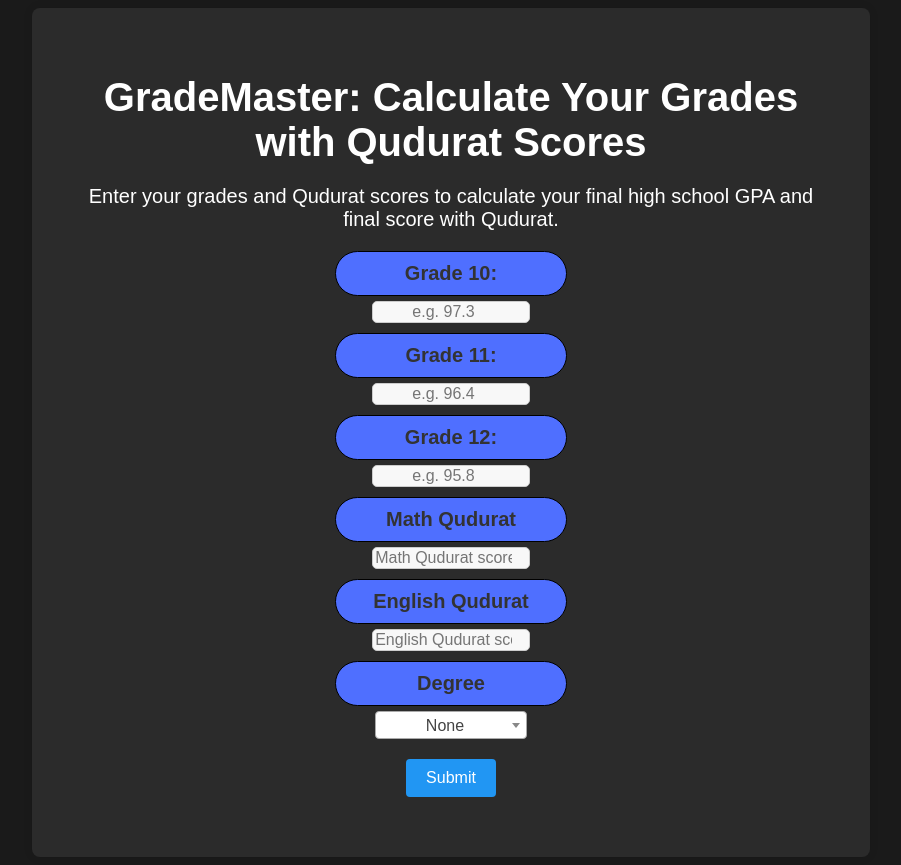
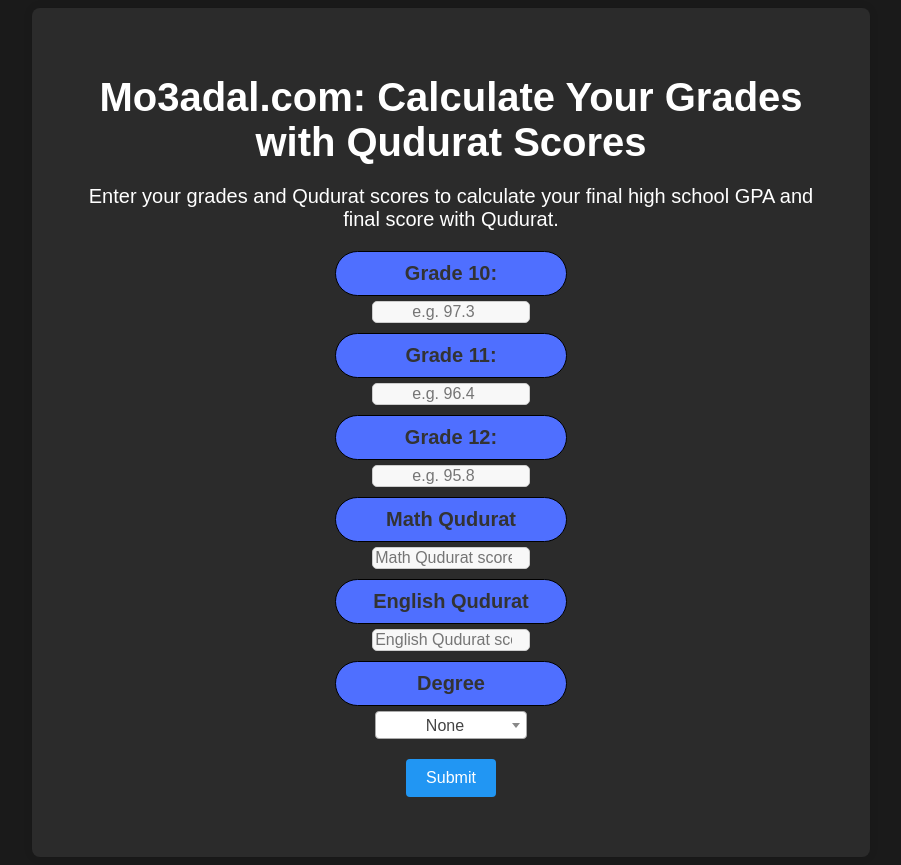
Before and after one commit to Nauseouswave/GPA-Calculator, a Flask app: page /public_tool in a window 1280 px wide. Shown: the whole page, without its empty margins (189-1090 px from the left). Run offline with Flask 3, Linux system fonts and the light colour scheme.

Commit message:
Name Update

```diff
--- a/templates/error.html
+++ b/templates/error.html
@@ -2,6 +2,7 @@
 <html>
 
 <head>
+    <title>Mo3adal.com: Input Error</title>
     <meta name="viewport" content="width=device-width, initial-scale=1">
     <script async src="https://pagead2.googlesyndication.com/pagead/js/adsbygoogle.js?client=ca-pub-1197243616981062"
         crossorigin="anonymous"></script>
--- a/templates/index.html
+++ b/templates/index.html
@@ -12,7 +12,7 @@
 
 <body>
     <div class="boxed">
-    <h1>Welcome to GradeMaster</h1>
+        <h1>Welcome to Mo3adal.com</h1>
         <p>Calculate your final high school scores and final score with Qudurat.</p>
         <div class="navigation">
             <a href="{{ url_for('public_tool') }}">Public School</a>
--- a/templates/private_tool.html
+++ b/templates/private_tool.html
@@ -5,7 +5,7 @@
     <meta name="viewport" content="width=device-width, initial-scale=1">
     <link rel="stylesheet" href="static/mobile-style.css">
     <link rel="icon" type="image/x-icon" href="{{ url_for('static', filename='favicon.ico') }}">
-    <title>GradeMaster: U.S. School</title>
+    <title>Mo3adal.com: U.S. School</title>
     <script async src="https://pagead2.googlesyndication.com/pagead/js/adsbygoogle.js?client=ca-pub-1197243616981062"
         crossorigin="anonymous"></script>
     <link href="https://cdnjs.cloudflare.com/ajax/libs/select2/4.0.13/css/select2.min.css" rel="stylesheet" />
@@ -16,7 +16,7 @@
 
 <body>
     <div class="boxed">
-        <h1>GradeMaster: Calculate Your Grades with Qudurat Scores</h1>
+        <h1>Mo3adal.com: Calculate Your Grades with Qudurat Scores</h1>
         <p>Enter your grades and Qudurat scores to calculate your final high school GPA and final score with Qudurat.
         </p>
         <form method="POST" action="{{ url_for('private_tool') }}">
--- a/templates/public_tool.html
+++ b/templates/public_tool.html
@@ -5,7 +5,7 @@
     <meta name="viewport" content="width=device-width, initial-scale=1">
     <link rel="stylesheet" href="static/mobile-style.css">
     <link rel="icon" type="image/x-icon" href="{{ url_for('static', filename='favicon.ico') }}">
-    <title>GradeMaster: Public School</title>
+    <title>Mo3adal.com: Public School</title>
     <script async src="https://pagead2.googlesyndication.com/pagead/js/adsbygoogle.js?client=ca-pub-1197243616981062"
         crossorigin="anonymous"></script>
     <link href="https://cdnjs.cloudflare.com/ajax/libs/select2/4.0.13/css/select2.min.css" rel="stylesheet" />
@@ -16,7 +16,7 @@
 
 <body>
     <div class="boxed">
-        <h1>GradeMaster: Calculate Your Grades with Qudurat Scores</h1>
+        <h1>Mo3adal.com: Calculate Your Grades with Qudurat Scores</h1>
         <p>Enter your grades and Qudurat scores to calculate your final high school GPA and final score with Qudurat.
         </p>
         <form method="POST" action="{{ url_for('public_tool') }}">
--- a/templates/result.html
+++ b/templates/result.html
@@ -3,7 +3,7 @@
 
 <head>
     <meta name="viewport" content="width=device-width, initial-scale=1">
-    <title>GradeMaster: Results</title>
+    <title>Mo3adal.com: Results</title>
     <link rel="icon" type="image/x-icon" href="{{ url_for('static', filename='favicon.ico') }}">
     <link rel="stylesheet" href="static/style.css">
     <script async src="https://pagead2.googlesyndication.com/pagead/js/adsbygoogle.js?client=ca-pub-1197243616981062"
@@ -16,7 +16,7 @@
 
         function goToMainPage() {
             window.location.href = "/";
-}
+        }
     </script>
 </head>
 
```
Lines whose indentation alone changed are shown as unchanged.
